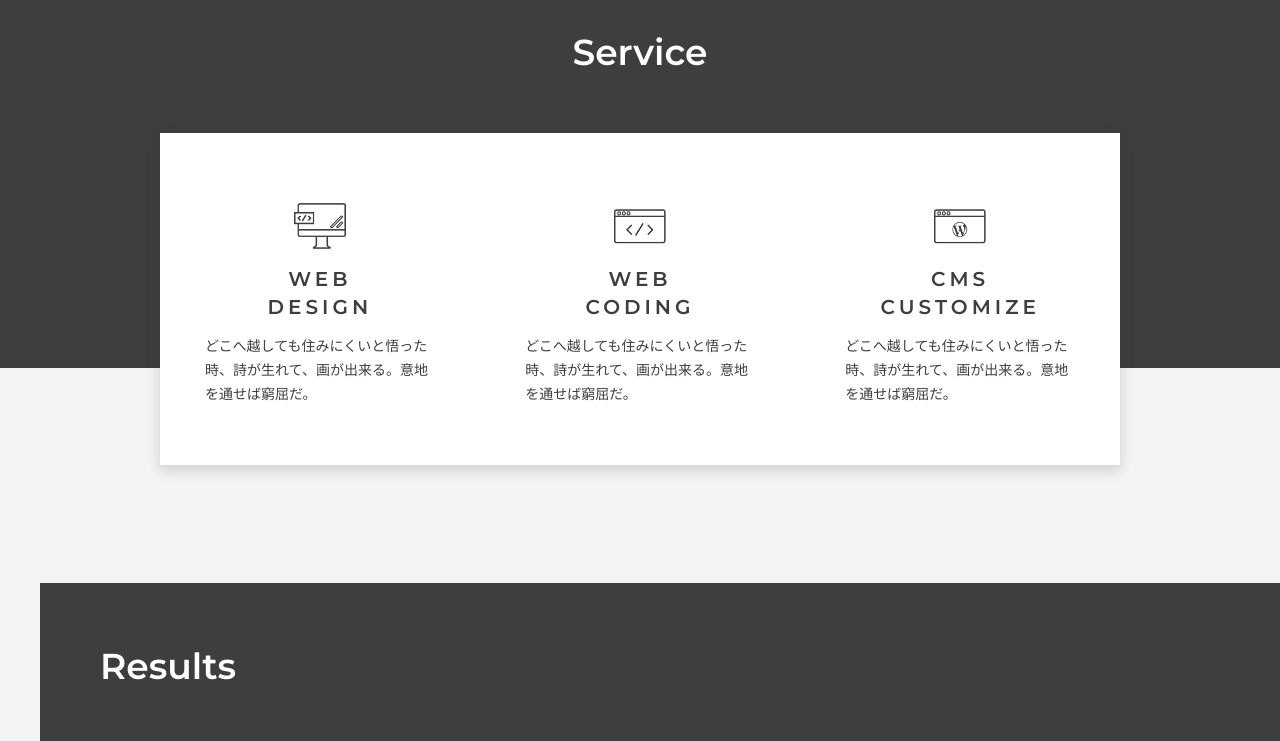
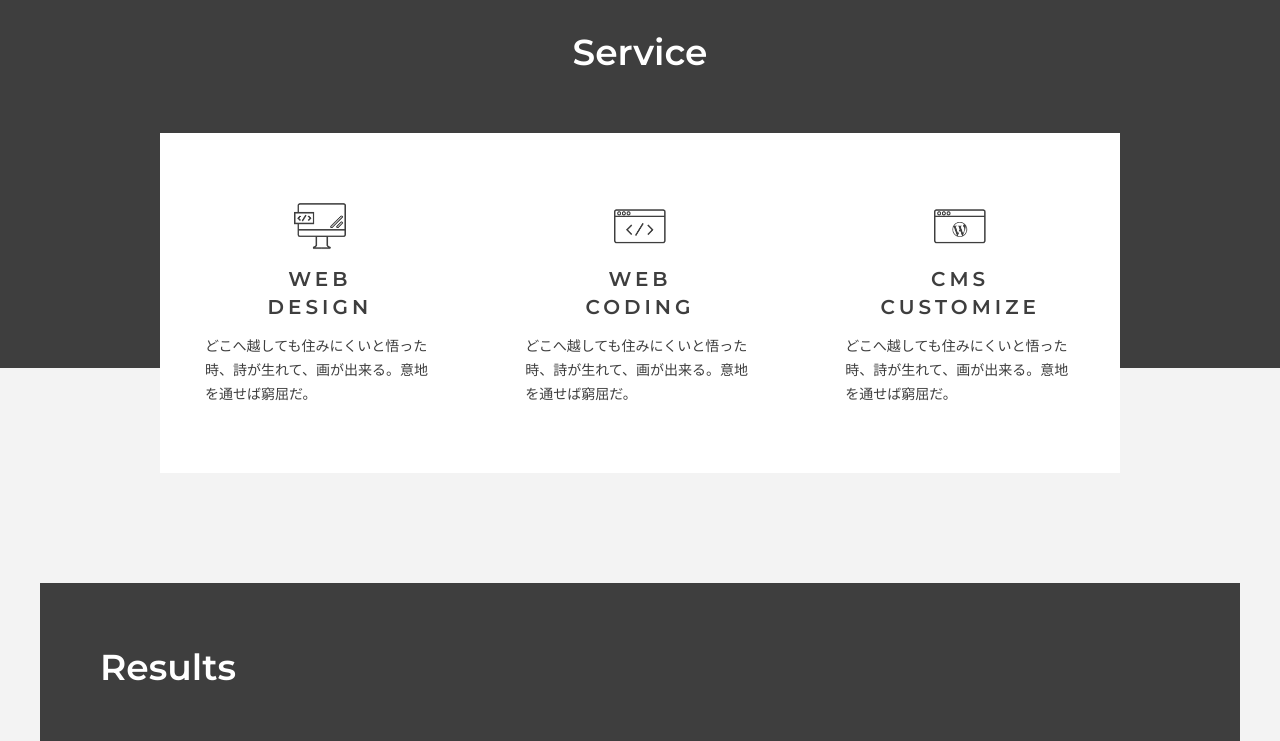
Before and after one commit to aonagi/aonagi-web, a plain HTML site: page index.html in a window 1280 px wide. Shown: the part 1580-2321 px from the top of the page. Drawn offline with nearby package versions, Linux system fonts and the light colour scheme.

Commit message:
Update index.html

```diff
--- a/index.html
+++ b/index.html
@@ -28,7 +28,7 @@
     <!--↓jQuery CDM-->
     <script src="https://ajax.googleapis.com/ajax/libs/jquery/3.5.1/jquery.min.js"></script>
     <!--↓ original -->
-    <link rel="stylesheet" href="https://aonagi.github.io/aonagi-web/css/style.css">
+    <link rel="stylesheet" href="https://aonagi.github.io/aonagi-web/style.css">
 </head>
 
 <body>
```
